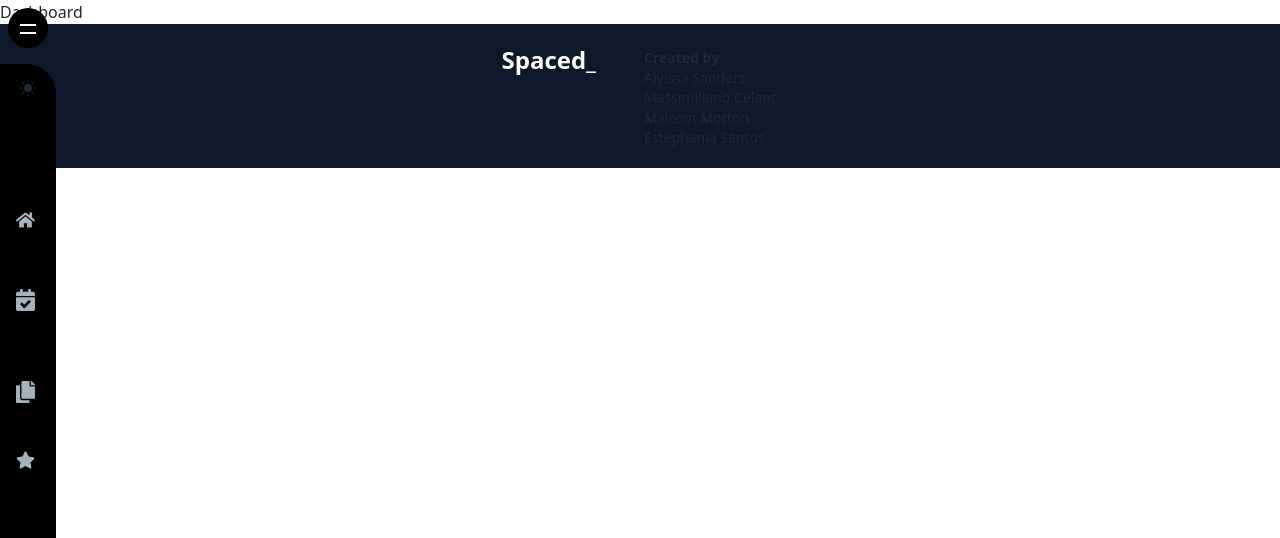
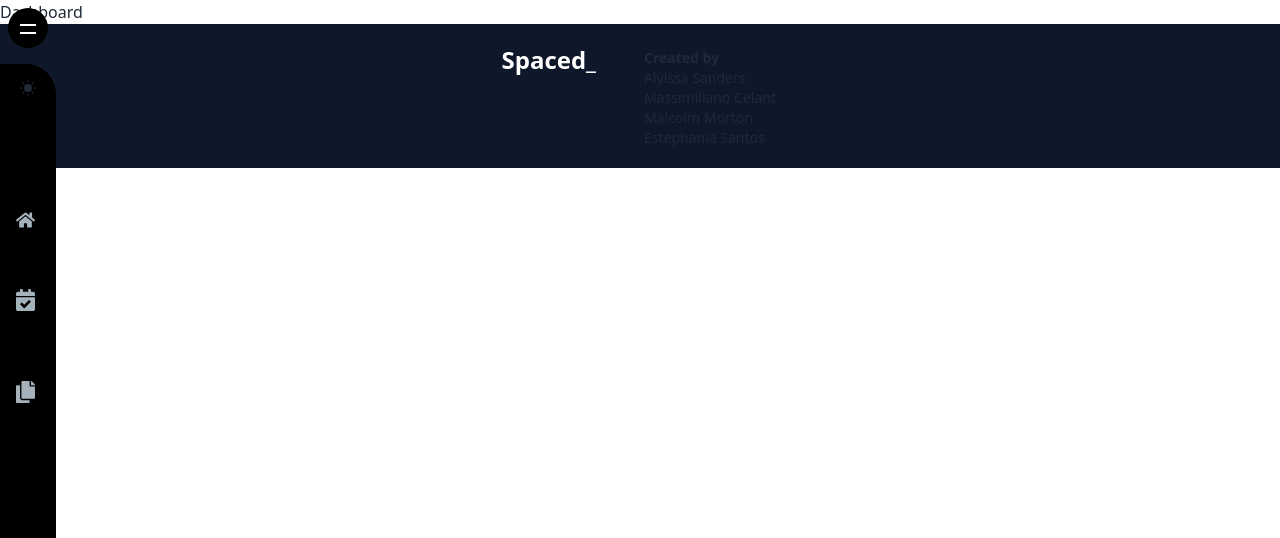
Before and after one commit to ajalley18288/Spaced_, a React (Create React App) app in the folder spaced_/: page /dashboard in a window 1280 px wide. Shown: the top 538 px of the page. Built offline with nearby package versions, Linux system fonts and the light colour scheme.

Commit message:
changed names for navbar and removed redundant element

```diff
--- a/spaced_/src/components/Footer.jsx
+++ b/spaced_/src/components/Footer.jsx
@@ -9,7 +9,7 @@ const Footer = () => {
                 <div>Created by</div>
                 <div className='font-thin'>Alyissa Sanders</div>
                 <div className='font-thin'>Massimiliano Celant</div>
-                <div className='font-thin'>Malcom Morton</div>
+                <div className='font-thin'>Malcolm Morton</div>
                 <div className='font-thin'>Estephania Santos</div>
             </div>
         </div>
--- a/spaced_/src/components/Navbar.jsx
+++ b/spaced_/src/components/Navbar.jsx
@@ -6,7 +6,6 @@ import { NavLink } from "react-router-dom";
 //all the svg files
 import Home from '../assets/home-solid.svg'
 import Calender from '../assets/sceduled.svg'
-import Projects from '../assets/starred.svg'
 import Documents from '../assets/draft.svg'
 import PowerOff from '../assets/power-off-solid.svg'
 
@@ -226,14 +225,14 @@ const [profileClick, setprofileClick] = useState(false);
                         <img src={Documents} alt="Documents" />
                         <Text clicked={click}>Mood Tracker</Text>
                     </Item>
-                    <Item
+                    {/* <Item
                         onClick={() => setClick(false)}
                         activeClassName="active"
                         to="/projects"
                         >
                         <img src={Projects} alt="Projects" />
                         <Text clicked={click}>Logout</Text>
-                    </Item>
+                    </Item> */}
                 </SlickBar>
 
 
```
